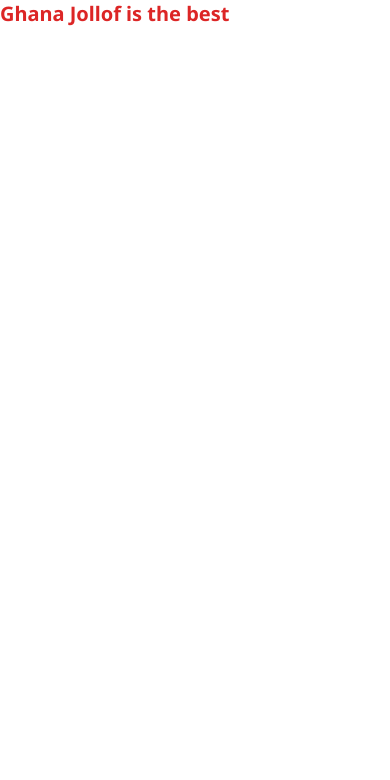
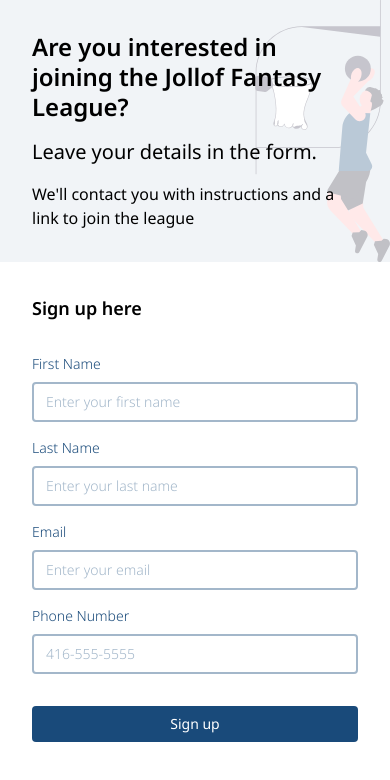
Before and after one commit to ahmedfaaid/jollof-league, a SvelteKit app in the folder client/: page / in a window 390 px wide. Shown: the top 780 px of the page. Built offline with nearby package versions, Linux system fonts and the light colour scheme; no server answers.

Commit message:
client: mobile responsiveness

```diff
--- /dev/null
+++ b/client/src/routes/+page.server.ts
@@ -0,0 +1,68 @@
+import { VITE_API_URL } from '$env/static/private';
+import { fail, redirect } from '@sveltejs/kit';
+import { validateEmail, validatePhoneNumber } from '../utils/fns';
+import type { Actions } from './$types';
+
+const apiUrl = VITE_API_URL;
+
+export const actions = {
+	default: async ({ request }) => {
+		const formData = await request.formData();
+		const first_name = formData.get('first_name');
+		const last_name = formData.get('last_name');
+		const email = formData.get('email');
+		const phone_number = formData.get('phone_number');
+
+		if (!first_name || first_name.length < 2) {
+			return fail(400, {
+				error: true,
+				field: 'first_name',
+				message: 'Please enter a valid first name'
+			});
+		}
+
+		if (!last_name || last_name.length < 2) {
+			return fail(400, {
+				error: true,
+				field: 'last_name',
+				message: 'Please enter a valid last name'
+			});
+		}
+
+		if (!email || !validateEmail(email as string)) {
+			return fail(400, {
+				error: true,
+				field: 'email',
+				message: 'Please enter a valid email address'
+			});
+		}
+
+		if (!phone_number || !validatePhoneNumber(phone_number as string)) {
+			return fail(400, {
+				error: true,
+				field: 'phone_number',
+				message: 'Please enter a  valid phone number'
+			});
+		}
+
+		const req = await fetch(`${apiUrl}/user`, {
+			method: 'POST',
+			headers: {
+				'Content-Type': 'application/json'
+			},
+			body: JSON.stringify({ first_name, last_name, email, phone_number })
+		});
+
+		const res = await req.json();
+
+		if (!res || res.error) {
+			return fail(400, {
+				error: true,
+				field: null,
+				message: 'There was an error. Please try again or contact me for assistance'
+			});
+		}
+
+		throw redirect(301, '/success');
+	}
+} satisfies Actions;
--- a/client/src/routes/+page.svelte
+++ b/client/src/routes/+page.svelte
@@ -1 +1,104 @@
-<h1 class="text-xl font-bold text-red-600">Ghana Jollof is the best</h1>
+<script lang="ts">
+	// @ts-nocheck
+
+	import { enhance } from '$app/forms';
+	export let form;
+</script>
+
+<div class="flex min-h-screen w-full flex-col md:h-screen md:min-h-0 md:flex-row">
+	<div
+		class="bg-columbia-blue w-full bg-[url('/undraw_basketball_re_7701.svg?url')] bg-contain bg-right-bottom bg-no-repeat md:w-1/2 md:bg-[left_top_20rem]"
+	>
+		<div
+			class="flex h-full w-full items-center justify-center bg-white/70 px-8 py-8 sm:px-16 md:py-0"
+		>
+			<div>
+				<p class="mb-4 text-2xl font-semibold leading-tight lg:text-3xl">
+					Are you interested in joining the <span>Jollof Fantasy League</span>?
+				</p>
+				<p class="mb-4 text-xl lg:text-2xl">Leave your details in the form.</p>
+				<p class="lg:text-lg">We'll contact you with instructions and a link to join the league</p>
+			</div>
+		</div>
+	</div>
+	<div class="flex w-full items-center justify-center px-8 py-8 sm:px-16 md:w-1/2 md:py-0">
+		<div class="w-full">
+			<h2 class="mb-8 text-lg font-semibold lg:text-xl">Sign up here</h2>
+			<form method="POST" use:enhance>
+				<div class="mb-4">
+					{#if form?.error}
+						<p class="text-red-500">{form?.message}</p>
+					{/if}
+				</div>
+				<div class="form-control mb-4">
+					<label
+						for="first_name"
+						class={`mb-2 block text-sm font-thin lg:text-base ${
+							form?.error && form?.field === 'first_name' ? 'text-red-500' : 'text-dark-cerulean'
+						}`}>First Name</label
+					>
+					<input
+						type="text"
+						name="first_name"
+						id="first_name"
+						placeholder="Enter your first name"
+						class="form-input placeholder:text-cadet-blue border-cadet-blue focus:border-dark-cerulean text-dark-cerulean w-full rounded border-2 text-sm placeholder:font-thin focus:outline-none lg:text-base"
+						value={form?.first_name ?? ''}
+					/>
+				</div>
+				<div class="form-control mb-4">
+					<label
+						for="last_name"
+						class={`text-dark-cerulean mb-2 block text-sm font-thin lg:text-base ${
+							form?.error && form?.field === 'last_name' ? 'text-red-500' : 'text-dark-cerulean'
+						}`}>Last Name</label
+					>
+					<input
+						type="text"
+						name="last_name"
+						id="last_name"
+						placeholder="Enter your last name"
+						class="form-input text-dark-cerulean placeholder:text-cadet-blue border-cadet-blue focus:border-dark-cerulean w-full rounded border-2 text-sm placeholder:font-thin focus:outline-none lg:text-base"
+						value={form?.last_name ?? ''}
+					/>
+				</div>
+				<div class="form-control mb-4">
+					<label
+						for="email"
+						class={`mb-2 block text-sm font-thin lg:text-base ${
+							form?.error && form?.field === 'email' ? 'text-red-500' : 'text-dark-cerulean'
+						}`}>Email</label
+					>
+					<input
+						type="email"
+						name="email"
+						id="email"
+						placeholder="Enter your email"
+						class="form-input placeholder:text-cadet-blue border-cadet-blue focus:border-dark-cerulean text-dark-cerulean w-full rounded border-2 text-sm placeholder:font-thin focus:outline-none lg:text-base"
+						value={form?.email ?? ''}
+					/>
+				</div>
+				<div class="form-control mb-8">
+					<label
+						for="phone_number"
+						class={`mb-2 block text-sm font-thin lg:text-base ${
+							form?.error && form?.field === 'phone_number' ? 'text-red-500' : 'text-dark-cerulean'
+						}`}>Phone Number</label
+					>
+					<input
+						type="tel"
+						name="phone_number"
+						id="phone_number"
+						placeholder="416-555-5555"
+						class="form-input placeholder:text-cadet-blue border-cadet-blue focus:border-dark-cerulean text-dark-cerulean w-full rounded border-2 text-sm placeholder:font-thin focus:outline-none lg:text-base"
+						value={form?.phone_number ?? ''}
+					/>
+				</div>
+				<button
+					class="bg-dark-cerulean hover:bg-queen-blue w-full rounded p-2 text-sm text-white lg:text-base"
+					>Sign up</button
+				>
+			</form>
+		</div>
+	</div>
+</div>
```
